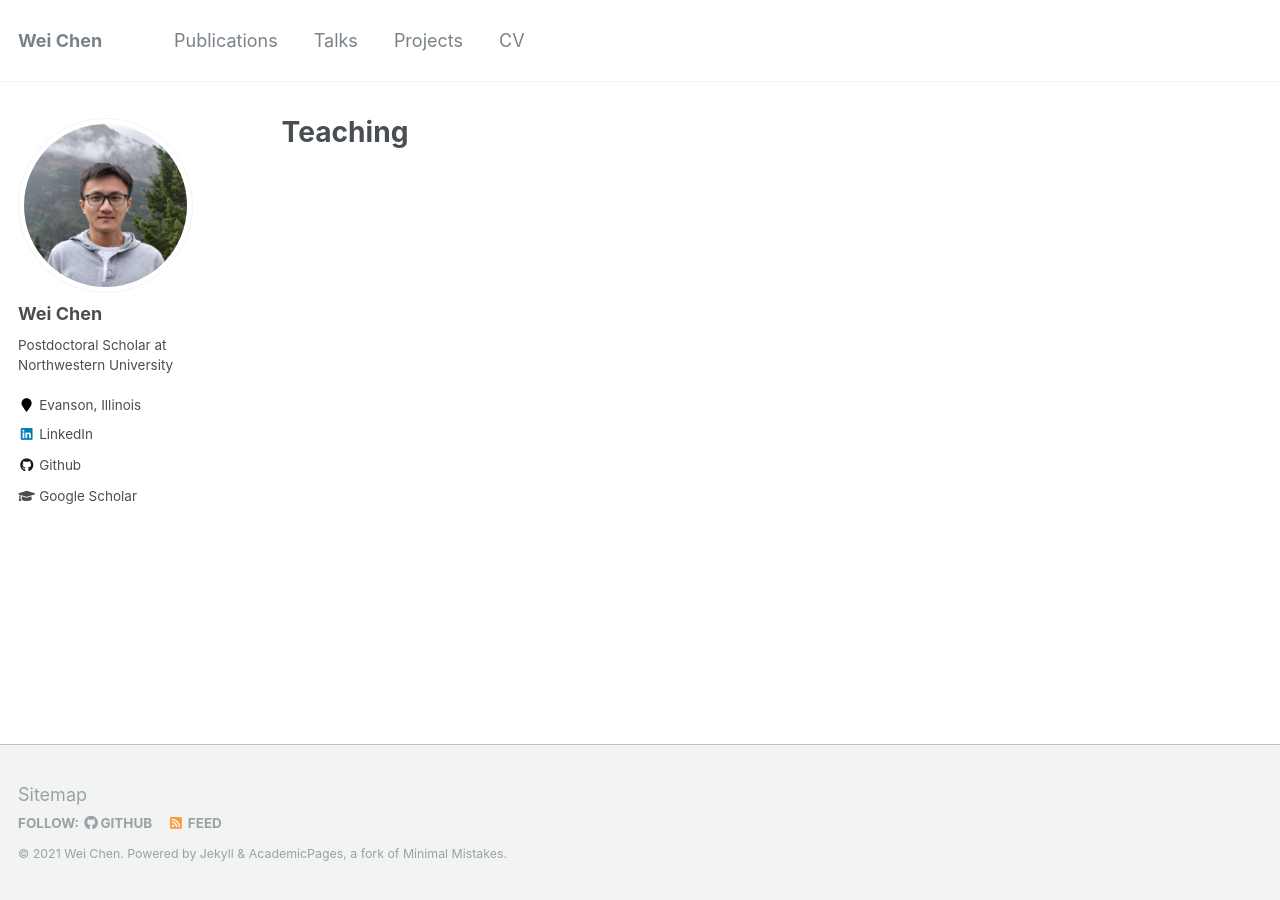
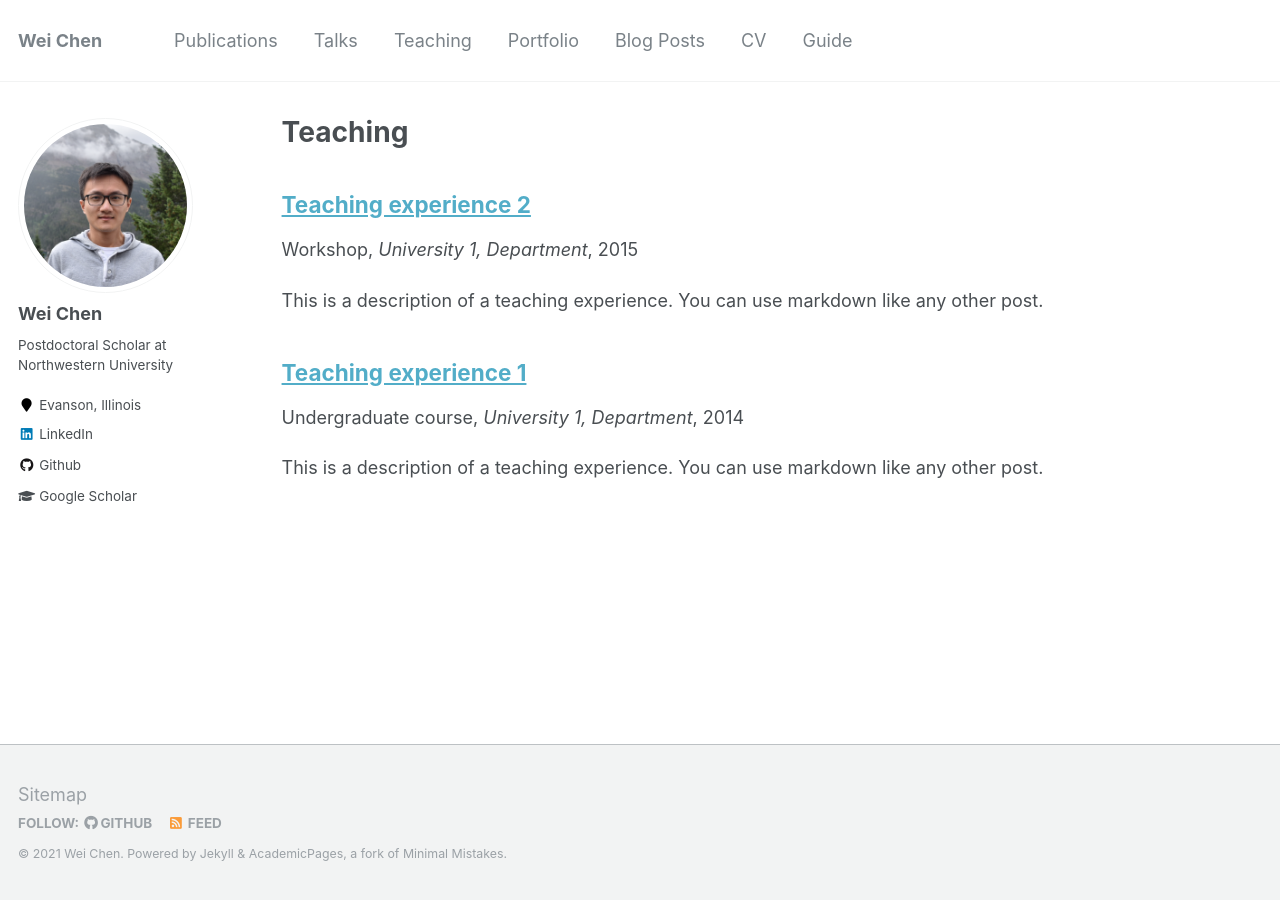
Before and after one commit to wchen459/wchen459.github.io, a Jekyll site: the page built from _pages/teaching.html, in a window 1280 px wide. Built offline with Jekyll 4.4.1, drawn with Linux system fonts in a browser that asks for light colours.

Commit message:
Revert "modified tabs"
This reverts commit aff2254aa0f83d9081470b05dad6bc37ee17b103.

```diff
--- a/_config.yml
+++ b/_config.yml
@@ -175,7 +175,7 @@ kramdown:
 
 # Collections
 collections:
-  projects:
+  teaching:
     output: true
     permalink: /:collection/:path/
   publications:
@@ -209,10 +209,10 @@ defaults:
     values:
       layout: single
       author_profile: true
-  # _projects
+  # _teaching
   - scope:
       path: ""
-      type: projects
+      type: teaching
     values:
       layout: single
       author_profile: true
--- a/_data/navigation.yml
+++ b/_data/navigation.yml
@@ -6,17 +6,17 @@ main:
   - title: "Talks"
     url: /talks/
 
-  - title: "Projects"
-    url: /projects/
+  - title: "Teaching"
+    url: /teaching/
 
-#  - title: "Portfolio"
-#    url: /portfolio/
-#
-#  - title: "Blog Posts"
-#    url: /year-archive/
+  - title: "Portfolio"
+    url: /portfolio/
+
+  - title: "Blog Posts"
+    url: /year-archive/
 
   - title: "CV"
     url: /cv/
 
-#  - title: "Guide"
-#    url: /markdown/
+  - title: "Guide"
+    url: /markdown/
```
Also changed, not shown: _teaching/2014-spring-teaching-1.md (renamed from _projects/2014-spring-teaching-1.md), _teaching/2015-spring-teaching-2.md (renamed from _projects/2015-spring-teaching-2.md).
